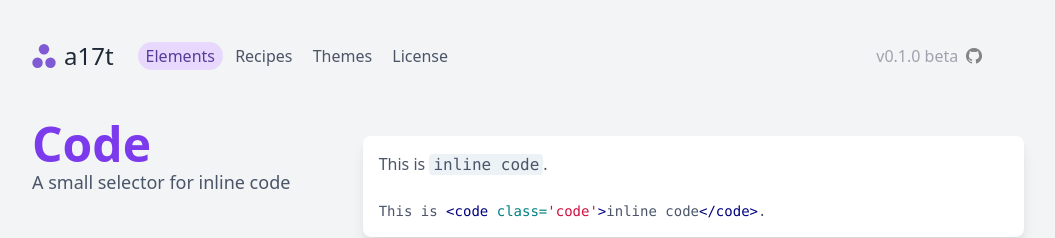
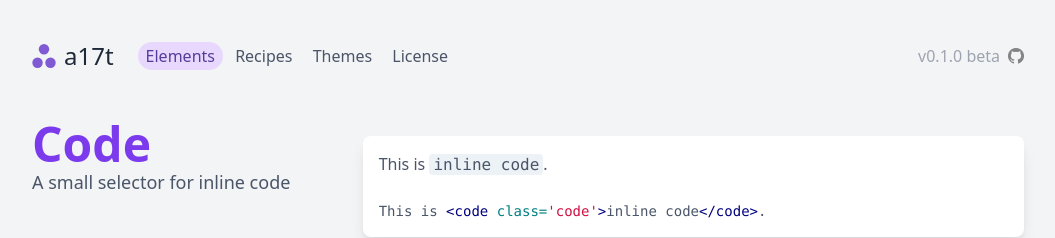
Before and after one commit to milesmcc/a17t, a Jekyll site: the page built from docs/typography/code.md, in a window 1280 px wide. Shown: the top 238 px of the page, without its empty margins (112-1167 px from the left). Built offline with Jekyll 4.4.1, drawn with Linux system fonts in a browser that asks for light colours; nearby versions of some CDN libraries.

Commit message:
Improve header

```diff
--- a/docs/_includes/header.html
+++ b/docs/_includes/header.html
@@ -55,7 +55,7 @@
       <li tabindex="0" class="portal"><a href="https://github.com/milesmcc/a17t/blob/master/LICENSE">License</a>
       </li>
     </ul>
-    <div class="md:w-2/12 md:text-right md:p-0 p-2 portal opacity-50 flex items-center" style="z-index: 0;">
+    <div class="md:w-2/12 md:text-right md:p-0 p-2 portal opacity-50 flex items-center justify-end" style="z-index: 0;">
       <a class="pr-2" href="https://github.com/milesmcc/a17t/releases">v0.1.0
         beta</a>
       <a class="icon" href="https://github.com/milesmcc/a17t"><img width="32px" height="32px"
```
